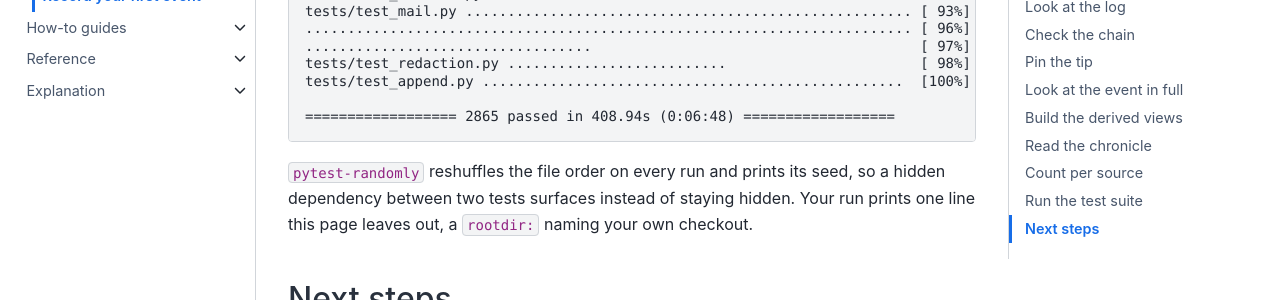
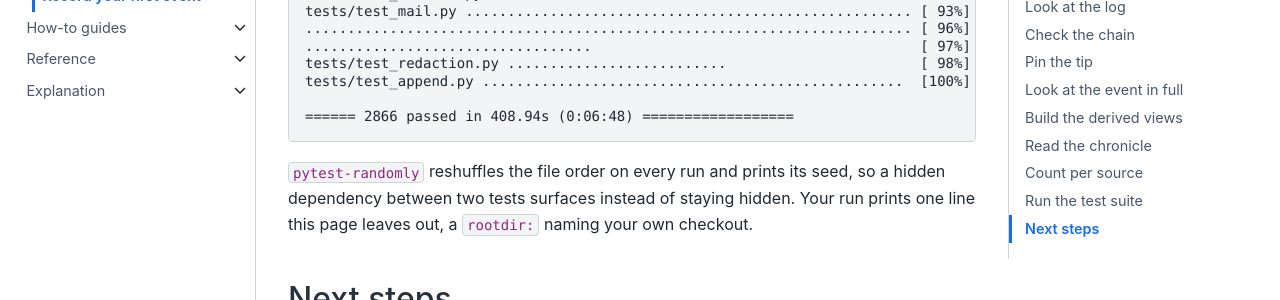
Before and after one commit to jensens/previously, a Sphinx documentation site: the page built from docs/tutorials/record-your-first-event.md, in a window 1280 px wide and 900 px high, scrolled down 6445 px. Shown: the part 194-494 px from the top of the window. Built offline with Sphinx 7.4.7 and the Sphinx Book theme 1.1.4, drawn with Linux system fonts in a browser that asks for light colours; pages that are not in the unit, such as notebooks, are missing from menus; some of the changed text lies outside the part shown.

Commit message:
tutorial: the test count the tree has now, before the run is retyped
Assisted-By: Claude Opus 5.5 <noreply@anthropic.com>

````diff
--- a/docs/tutorials/record-your-first-event.md
+++ b/docs/tutorials/record-your-first-event.md
@@ -200,7 +200,7 @@ Using --randomly-seed=915380473
 configfile: pyproject.toml
 testpaths: tests
 plugins: anyio-4.15.1, platformdirs-4.12.2, hypothesis-6.168.3, cov-7.1.0, randomly-5.0.0
-collected 2865 items
+collected 2866 items
 
 tests/test_units.py .............                                        [  0%]
 tests/test_chronicle.py ....                                             [  0%]
@@ -288,7 +288,7 @@ tests/test_mail.py ..................................................... [ 93%]
 tests/test_redaction.py ..........................                       [ 98%]
 tests/test_append.py ..................................................  [100%]
 
-================== 2865 passed in 408.94s (0:06:48) ==================
+====== 2866 passed in 408.94s (0:06:48) ==================
 ```
 
 `pytest-randomly` reshuffles the file order on every run and prints its seed, so a hidden dependency between two tests surfaces instead of staying hidden.
````
